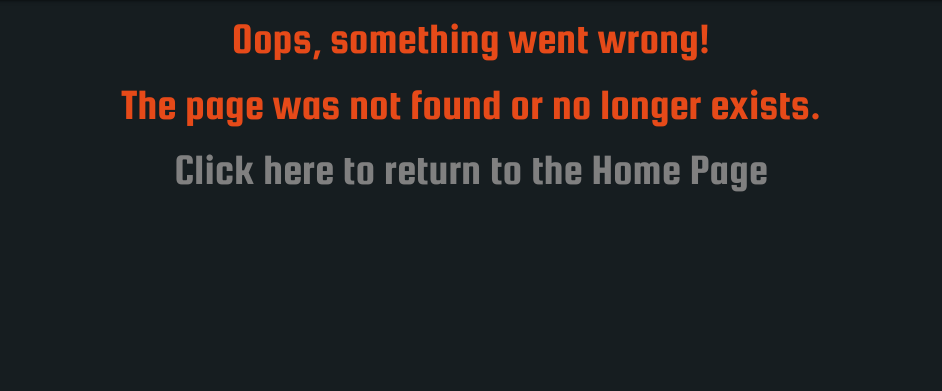
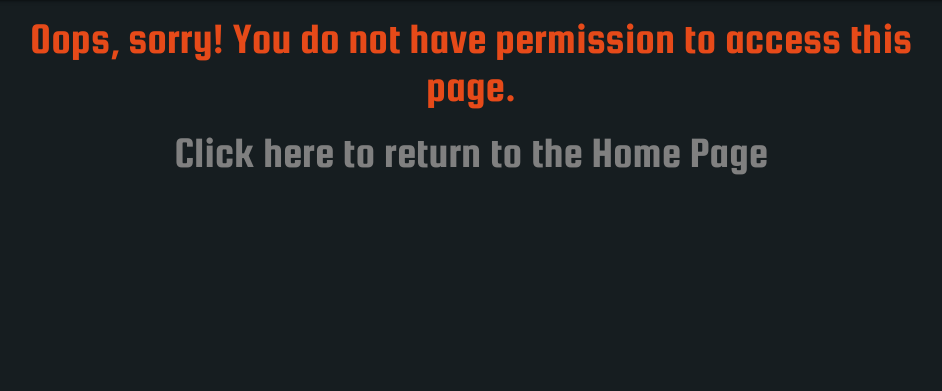
Before and after one commit to JaeWong91/MyMovie, a Flask app: page /add_movie in a window 1280 px wide. Shown: the part 64-455 px from the top of the page, without its empty margins (169-1111 px from the left). Run offline with Flask 2, Linux system fonts and the light colour scheme; some libraries are stand-ins or nearby versions.

Commit message:
changed text to reflect permission access

```diff
--- a/templates/403.html
+++ b/templates/403.html
@@ -1,8 +1,7 @@
 {% extends "base.html" %}
 {% block content %}
 
-    <h3 class="center-align">Oops, something went wrong!</h3>
-    <h3 class="center-align">The page was not found or no longer exists.</h3>
+    <h3 class="center-align">Oops, sorry! You do not have permission to access this page.</h3>
     <h3 class="center-align "><a href="{{ url_for('home') }}" class="return-home">Click here to return to the Home Page</a></h3>
 
 {% endblock %}
```
